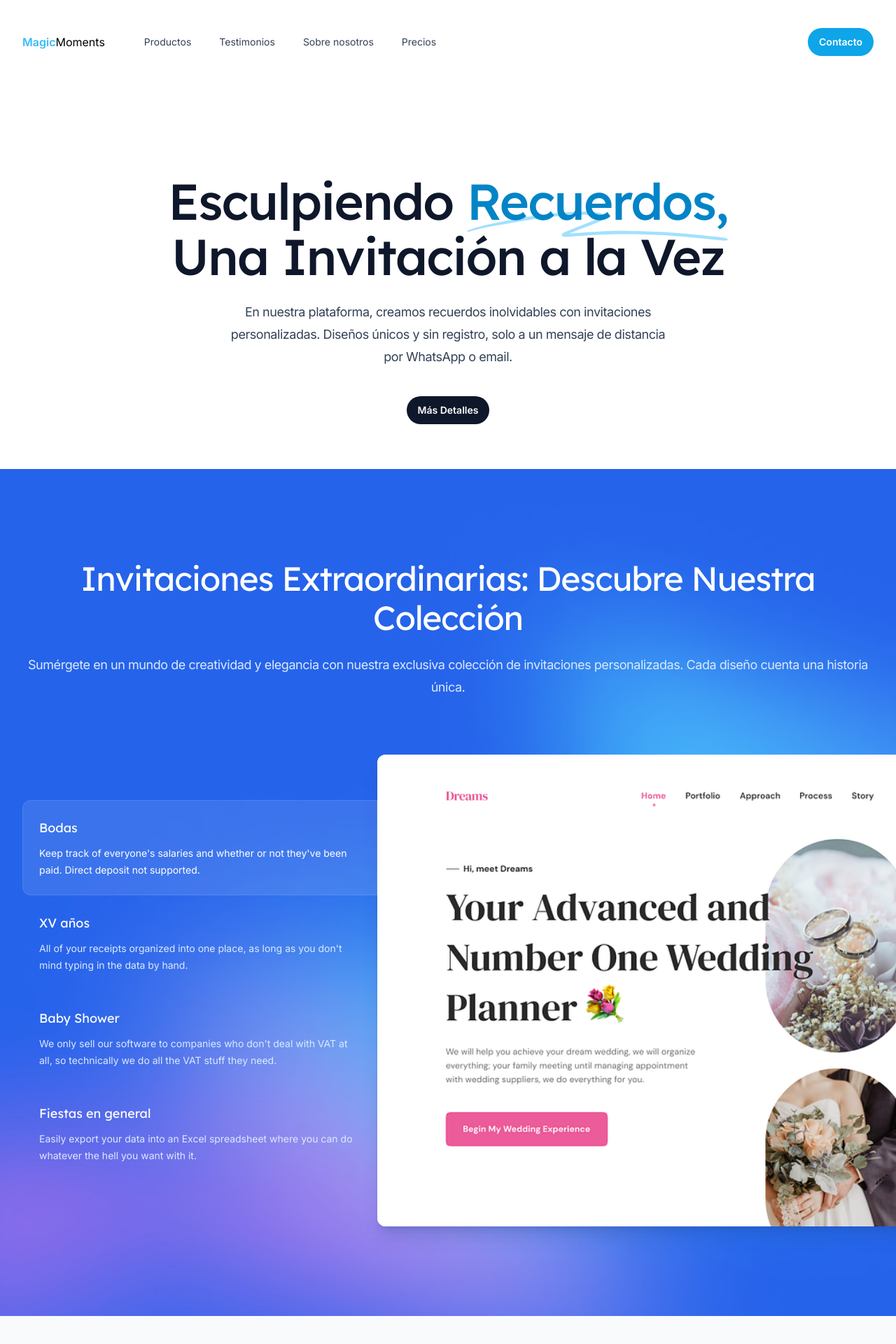
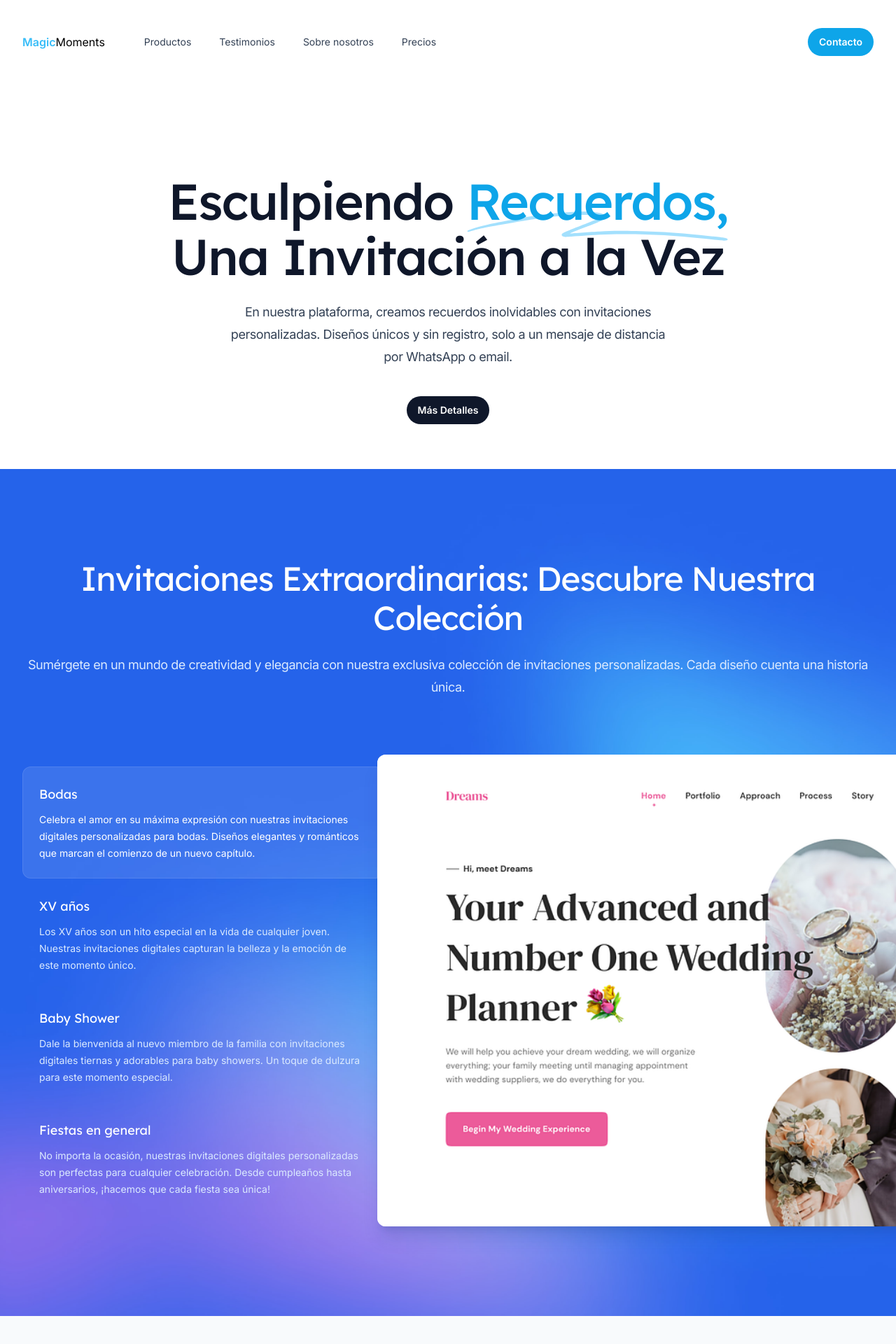
Before and after one commit to NeyraLucas/MagicMomentsLandingPage, a Next.js app: page / in a window 1280 px wide. Shown: the top 1920 px of the page at 70% size. Built offline with nearby package versions, Linux system fonts and the light colour scheme.

Commit message:
Se agregaron descripciones de los servicios

```diff
--- a/src/components/Footer.tsx
+++ b/src/components/Footer.tsx
@@ -31,7 +31,7 @@ export function Footer() {
           </div>
         </form>
 
-        <div className="py-16">
+        {/* <div className="py-16">
           <Logo className="mx-auto h-10 w-auto" />
           <nav className="mt-10 text-sm" aria-label="quick links">
             <div className="-my-1 flex justify-center gap-x-6">
@@ -40,13 +40,14 @@ export function Footer() {
               <NavLink href="#pricing">Pricing</NavLink>
             </div>
           </nav>
-        </div>
+        </div> */}
         <div className="flex flex-col items-center border-t border-slate-400/10 py-10 sm:flex-row-reverse sm:justify-between">
           <div className="flex gap-x-6">
-            <Link
-              href="https://twitter.com"
+            {/* Links de redes sociales */}
+            {/* <Link
+              href="#"
               className="group"
-              aria-label="TaxPal on Twitter"
+              aria-label="MagicMoments"
             >
               <svg
                 aria-hidden="true"
@@ -54,22 +55,10 @@ export function Footer() {
               >
                 <path d="M8.29 20.251c7.547 0 11.675-6.253 11.675-11.675 0-.178 0-.355-.012-.53A8.348 8.348 0 0 0 22 5.92a8.19 8.19 0 0 1-2.357.646 4.118 4.118 0 0 0 1.804-2.27 8.224 8.224 0 0 1-2.605.996 4.107 4.107 0 0 0-6.993 3.743 11.65 11.65 0 0 1-8.457-4.287 4.106 4.106 0 0 0 1.27 5.477A4.073 4.073 0 0 1 2.8 9.713v.052a4.105 4.105 0 0 0 3.292 4.022 4.093 4.093 0 0 1-1.853.07 4.108 4.108 0 0 0 3.834 2.85A8.233 8.233 0 0 1 2 18.407a11.615 11.615 0 0 0 6.29 1.84" />
               </svg>
-            </Link>
-            <Link
-              href="https://github.com"
-              className="group"
-              aria-label="TaxPal on GitHub"
-            >
-              <svg
-                aria-hidden="true"
-                className="h-6 w-6 fill-slate-500 group-hover:fill-slate-700"
-              >
-                <path d="M12 2C6.477 2 2 6.484 2 12.017c0 4.425 2.865 8.18 6.839 9.504.5.092.682-.217.682-.483 0-.237-.008-.868-.013-1.703-2.782.605-3.369-1.343-3.369-1.343-.454-1.158-1.11-1.466-1.11-1.466-.908-.62.069-.608.069-.608 1.003.07 1.531 1.032 1.531 1.032.892 1.53 2.341 1.088 2.91.832.092-.647.35-1.088.636-1.338-2.22-.253-4.555-1.113-4.555-4.951 0-1.093.39-1.988 1.029-2.688-.103-.253-.446-1.272.098-2.65 0 0 .84-.27 2.75 1.026A9.564 9.564 0 0 1 12 6.844a9.59 9.59 0 0 1 2.504.337c1.909-1.296 2.747-1.027 2.747-1.027.546 1.379.202 2.398.1 2.651.64.7 1.028 1.595 1.028 2.688 0 3.848-2.339 4.695-4.566 4.943.359.309.678.92.678 1.855 0 1.338-.012 2.419-.012 2.747 0 .268.18.58.688.482A10.02 10.02 0 0 0 22 12.017C22 6.484 17.522 2 12 2Z" />
-              </svg>
-            </Link>
+            </Link> */}
           </div>
           <p className="mt-6 text-sm text-slate-500 sm:mt-0">
-            Copyright &copy; {new Date().getFullYear()} TaxPal. All rights
+            Copyright &copy; {new Date().getFullYear()} MagicMoments. All rights
             reserved.
           </p>
         </div>
--- a/src/components/Hero.tsx
+++ b/src/components/Hero.tsx
@@ -14,7 +14,7 @@ export function Hero() {
     <Container className="pb-16 pt-20 text-center lg:pt-32">
       <h1 className="mx-auto max-w-4xl font-display text-5xl font-medium tracking-tight text-slate-900 sm:text-7xl">
       Esculpiendo{' '}
-        <span className="relative whitespace-nowrap text-sky-600">
+        <span className="relative whitespace-nowrap text-sky-500">
           <svg
             aria-hidden="true"
             viewBox="0 0 418 42"
@@ -31,7 +31,7 @@ export function Hero() {
       En nuestra plataforma, creamos recuerdos inolvidables con invitaciones personalizadas. Diseños únicos y sin registro, solo a un mensaje de distancia por WhatsApp o email.
       </p>
       <div className="mt-10 flex justify-center gap-x-6">
-        <Button href="/register">Más Detalles</Button>
+        <Button href="#footer" className='bg-sky-600'>Más Detalles</Button>
       </div>
       {/* <div className="mt-36 lg:mt-44">
         <p className="font-display text-base text-slate-900">
--- a/src/components/PrimaryFeatures.tsx
+++ b/src/components/PrimaryFeatures.tsx
@@ -16,25 +16,25 @@ const features = [
   {
     title: 'Bodas',
     description:
-      "Keep track of everyone's salaries and whether or not they've been paid. Direct deposit not supported.",
+      "Celebra el amor en su máxima expresión con nuestras invitaciones digitales personalizadas para bodas. Diseños elegantes y románticos que marcan el comienzo de un nuevo capítulo.",
     image: wedding,
   },
   {
     title: 'XV años',
     description:
-      "All of your receipts organized into one place, as long as you don't mind typing in the data by hand.",
+      "Los XV años son un hito especial en la vida de cualquier joven. Nuestras invitaciones digitales capturan la belleza y la emoción de este momento único.",
     image: myXV,
   },
   {
     title: 'Baby Shower',
     description:
-      "We only sell our software to companies who don't deal with VAT at all, so technically we do all the VAT stuff they need.",
+      "Dale la bienvenida al nuevo miembro de la familia con invitaciones digitales tiernas y adorables para baby showers. Un toque de dulzura para este momento especial.",
     image: babyShower,
   },
   {
     title: 'Fiestas en general',
     description:
-      'Easily export your data into an Excel spreadsheet where you can do whatever the hell you want with it.',
+      'No importa la ocasión, nuestras invitaciones digitales personalizadas son perfectas para cualquier celebración. Desde cumpleaños hasta aniversarios, ¡hacemos que cada fiesta sea única!',
     image: fiestasGenerales,
   },
 ]
```
